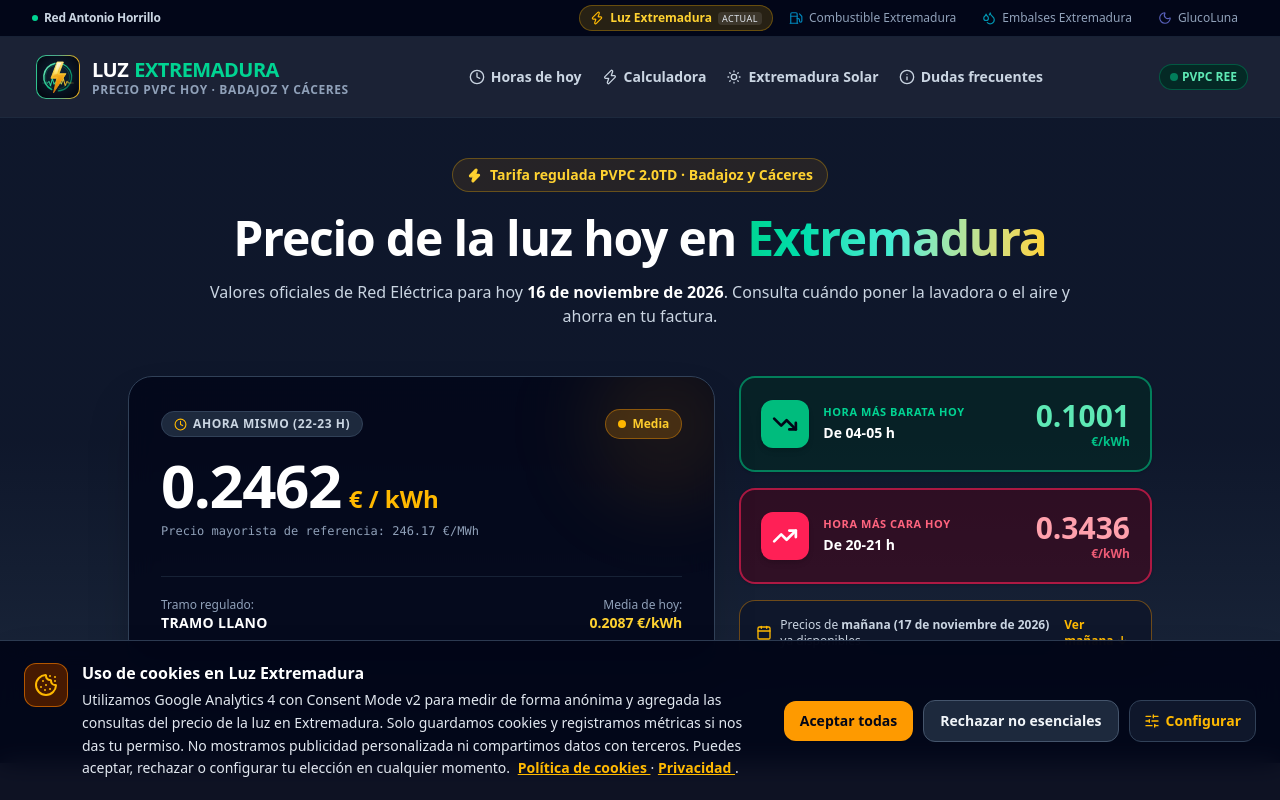
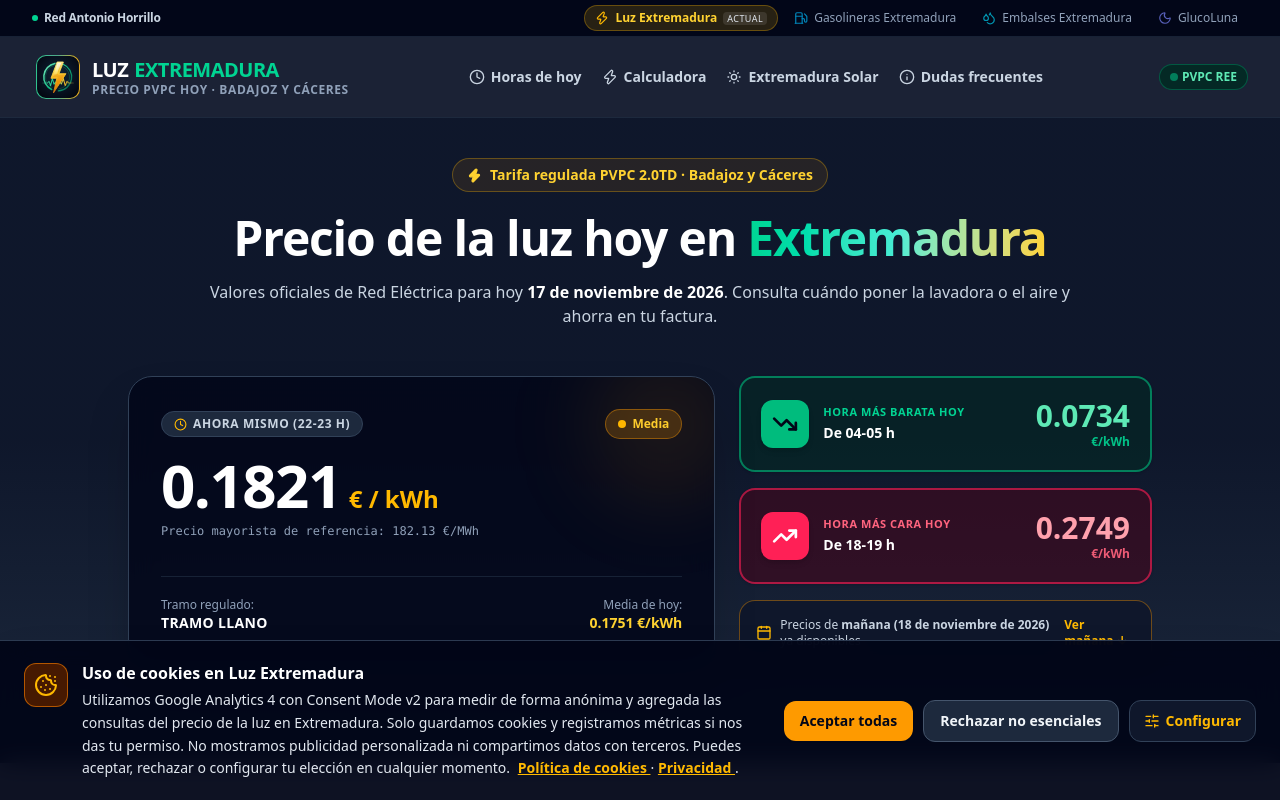
Before and after one commit to antoniohh/LuzExtremadura, an Astro site: page / in a window 1280 px wide. Shown: the top 800 px of the page. Built offline with nearby package versions, Linux system fonts and the light colour scheme; Astro itself is replaced by a stand-in of ours.

Commit message:
chore(release): v1.3.1 - actualizar dominio y enlace de gasolinerasextremadura.es

```diff
--- a/AGENTS.md
+++ b/AGENTS.md
@@ -49,5 +49,5 @@ Este documento define las reglas operativas, de arquitectura y de publicación d
 
 ## 5. Ecosistema de Red y Enlazado Inter-Dominio
 
-- **Componente `NetworkBar.astro`:** Barra superior unificada de 36px que enlaza los proyectos del ecosistema (*Luz*, *Combustible*, *Embalses*, *GlucoLuna* y `antoniohorrillo.com`). Debe mantenerse 100% responsiva (scroll horizontal táctil en viewport móvil sin alterar la altura del viewport ni provocar desbordamientos horizontales).
+- **Componente `NetworkBar.astro`:** Barra superior unificada de 36px que enlaza los proyectos del ecosistema (*Luz*, *Gasolineras*, *Embalses*, *GlucoLuna* y `antoniohorrillo.com`). Debe mantenerse 100% responsiva (scroll horizontal táctil en viewport móvil sin alterar la altura del viewport ni provocar desbordamientos horizontales).
 - **Enlazado en `Footer.astro`:** Columna dedicada a la Red de Proyectos con enlaces semánticos y textos de ancla descriptivos (*anchor text* SEO) para la transmisión limpia de autoridad de dominio (*link equity*).
--- a/docs/sesion-desarrollo.md
+++ b/docs/sesion-desarrollo.md
@@ -84,3 +84,6 @@ El proyecto nace con el propósito de trasladar el modelo de éxito, rendimiento
 - Migración de configuración canónica al dominio propio `https://luzextremadura.es` (`public/CNAME`, `astro.config.mjs`, `src/lib/site.ts`, `NetworkBar.astro`, `robots.txt`, `sitemap.xml` y `scripts/actualizar_precios_luz.mjs`).
 - Creación e integración del bloque legal y de contacto completo: `/aviso-legal/`, `/privacidad/`, `/cookies/` y `/contacto/` con correo oficial `info@antoniohorrillo.com`.
 - Documentación detallada en [`docs/migracion-dominio-y-paginas-legales.md`](migracion-dominio-y-paginas-legales.md).
+
+### 3.9. Versión 1.3.1 (2026-11-17) — Sincronización del Dominio `gasolinerasextremadura.es`
+- Actualización del enlace y denominación de *Gasolineras Extremadura* (`https://gasolinerasextremadura.es/`) en `src/components/NetworkBar.astro`, `src/components/Footer.astro` y `src/pages/aviso-legal.astro`.
--- a/package.json
+++ b/package.json
@@ -1,7 +1,7 @@
 {
   "name": "luz-extremadura",
   "type": "module",
-  "version": "1.3.0",
+  "version": "1.3.1",
   "private": true,
   "scripts": {
     "dev": "astro dev",
--- a/public/datos/precios_luz_hoy.json
+++ b/public/datos/precios_luz_hoy.json
@@ -1,249 +1,9 @@
 {
-  "generadoEl": "2026-11-16T19:42:19.346Z",
+  "generadoEl": "2026-11-17T21:16:56.327Z",
   "fuente": "Red Eléctrica de España (REE / e·sios)",
   "hoy": {
-    "fecha": "2026-11-16",
-    "actualizado": "2026-11-16T19:42:18.857Z",
-    "estadisticas": {
-      "precioMinimo": {
-        "kwh": 0.10006,
-        "centimos": 10.01,
-        "hora": 4,
-        "rango": "04-05"
-      },
-      "precioMaximo": {
-        "kwh": 0.34359,
-        "centimos": 34.36,
-        "hora": 20,
-        "rango": "20-21"
-      },
-      "precioMedio": {
-        "kwh": 0.20875,
-        "centimos": 20.87
-      }
-    },
-    "horas": [
-      {
-        "hora": 0,
-        "rango": "00-01",
-        "precioMwh": 169.25,
-        "precioKwh": 0.16925,
-        "precioCentimos": 16.93,
-        "tramo": "valle",
-        "nivel": "barato"
-      },
-      {
-        "hora": 1,
-        "rango": "01-02",
-        "precioMwh": 148.67,
-        "precioKwh": 0.14867,
-        "precioCentimos": 14.87,
-        "tramo": "valle",
-        "nivel": "barato"
-      },
-      {
-        "hora": 2,
-        "rango": "02-03",
-        "precioMwh": 109.61,
-        "precioKwh": 0.10961,
-        "precioCentimos": 10.96,
-        "tramo": "valle",
-        "nivel": "barato"
-      },
-      {
-        "hora": 3,
-        "rango": "03-04",
-        "precioMwh": 100.49,
-        "precioKwh": 0.10049,
-        "precioCentimos": 10.05,
-        "tramo": "valle",
-        "nivel": "barato"
-      },
-      {
-        "hora": 4,
-        "rango": "04-05",
-        "precioMwh": 100.06,
-        "precioKwh": 0.10006,
-        "precioCentimos": 10.01,
-        "tramo": "valle",
-        "nivel": "barato"
-      },
-      {
-        "hora": 5,
-        "rango": "05-06",
-        "precioMwh": 139.35,
-        "precioKwh": 0.13935,
-        "precioCentimos": 13.94,
-        "tramo": "valle",
-        "nivel": "barato"
-      },
-      {
-        "hora": 6,
-        "rango": "06-07",
-        "precioMwh": 186.91,
-        "precioKwh": 0.18691,
-        "precioCentimos": 18.69,
-        "tramo": "valle",
-        "nivel": "medio"
-      },
-      {
-        "hora": 7,
-        "rango": "07-08",
-        "precioMwh": 205.94,
-        "precioKwh": 0.20594,
-        "precioCentimos": 20.59,
-        "tramo": "valle",
-        "nivel": "medio"
-      },
-      {
-        "hora": 8,
-        "rango": "08-09",
-        "precioMwh": 252.47,
-        "precioKwh": 0.25247,
-        "precioCentimos": 25.25,
-        "tramo": "llano",
-        "nivel": "medio"
-      },
-      {
-        "hora": 9,
-        "rango": "09-10",
-        "precioMwh": 216.41,
-        "precioKwh": 0.21641,
-        "precioCentimos": 21.64,
-        "tramo": "llano",
-        "nivel": "medio"
-      },
-      {
-        "hora": 10,
-        "rango": "10-11",
-        "precioMwh": 244.47,
-        "precioKwh": 0.24447,
-        "precioCentimos": 24.45,
-        "tramo": "punta",
-        "nivel": "medio"
-      },
-      {
-        "hora": 11,
-        "rango": "11-12",
-        "precioMwh": 214.06,
-        "precioKwh": 0.21406,
-        "precioCentimos": 21.41,
-        "tramo": "punta",
-        "nivel": "medio"
-      },
-      {
-        "hora": 12,
-        "rango": "12-13",
-        "precioMwh": 195.43,
-        "precioKwh": 0.19543,
-        "precioCentimos": 19.54,
-        "tramo": "punta",
-        "nivel": "medio"
-      },
-      {
-        "hora": 13,
-        "rango": "13-14",
-        "precioMwh": 188.87,
-        "precioKwh": 0.18887,
-        "precioCentimos": 18.89,
-        "tramo": "punta",
-        "nivel": "medio"
-      },
-      {
-        "hora": 14,
-        "rango": "14-15",
-        "precioMwh": 120.41,
-        "precioKwh": 0.12041,
-        "precioCentimos": 12.04,
-        "tramo": "llano",
-        "nivel": "barato"
-      },
-      {
-        "hora": 15,
-        "rango": "15-16",
-        "precioMwh": 142.88,
-        "precioKwh": 0.14288,
-        "precioCentimos": 14.29,
-        "tramo": "llano",
-        "nivel": "barato"
-      },
-      {
-        "hora": 16,
-        "rango": "16-17",
-        "precioMwh": 194.45,
-        "precioKwh": 0.19445,
-        "precioCentimos": 19.44,
-        "tramo": "llano",
-        "nivel": "medio"
-      },
-      {
-        "hora": 17,
-        "rango": "17-18",
-        "precioMwh": 257.31,
-        "precioKwh": 0.25731,
-        "precioCentimos": 25.73,
-        "tramo": "llano",
-        "nivel": "medio"
-      },
-      {
-        "hora": 18,
-        "rango": "18-19",
-        "precioMwh": 339.06,
-        "precioKwh": 0.33906,
-        "precioCentimos": 33.91,
-        "tramo": "punta",
-        "nivel": "caro"
-      },
-      {
-        "hora": 19,
-        "rango": "19-20",
-        "precioMwh": 340.23,
-        "precioKwh": 0.34023,
-        "precioCentimos": 34.02,
-        "tramo": "punta",
-        "nivel": "caro"
-      },
-      {
-        "hora": 20,
-        "rango": "20-21",
-        "precioMwh": 343.59,
-        "precioKwh": 0.34359,
-        "precioCentimos": 34.36,
-        "tramo": "punta",
-        "nivel": "caro"
-      },
-      {
-        "hora": 21,
-        "rango": "21-22",
-        "precioMwh": 333.89,
-        "precioKwh": 0.33389,
-        "precioCentimos": 33.39,
-        "tramo": "punta",
-        "nivel": "caro"
-      },
-      {
-        "hora": 22,
-        "rango": "22-23",
-        "precioMwh": 246.17,
-        "precioKwh": 0.24617,
-        "precioCentimos": 24.62,
-        "tramo": "llano",
-        "nivel": "medio"
-      },
-      {
-        "hora": 23,
-        "rango": "23-24",
-        "precioMwh": 219.9,
-        "precioKwh": 0.2199,
-        "precioCentimos": 21.99,
-        "tramo": "llano",
-        "nivel": "medio"
-      }
-    ]
-  },
-  "manana": {
     "fecha": "2026-11-17",
-    "actualizado": "2026-11-16T19:42:19.346Z",
+    "actualizado": "2026-11-17T21:16:55.852Z",
     "estadisticas": {
       "precioMinimo": {
         "kwh": 0.07339,
@@ -480,5 +240,245 @@
         "nivel": "barato"
       }
     ]
+  },
+  "manana": {
+    "fecha": "2026-11-18",
+    "actualizado": "2026-11-17T21:16:56.327Z",
+    "estadisticas": {
+      "precioMinimo": {
+        "kwh": 0.07395,
+        "centimos": 7.4,
+        "hora": 5,
+        "rango": "05-06"
+      },
+      "precioMaximo": {
+        "kwh": 0.31817,
+        "centimos": 31.82,
+        "hora": 20,
+        "rango": "20-21"
+      },
+      "precioMedio": {
+        "kwh": 0.1655,
+        "centimos": 16.55
+      }
+    },
+    "horas": [
+      {
+        "hora": 0,
+        "rango": "00-01",
+        "precioMwh": 79.55,
+        "precioKwh": 0.07955,
+        "precioCentimos": 7.95,
+        "tramo": "valle",
+        "nivel": "barato"
+      },
+      {
+        "hora": 1,
+        "rango": "01-02",
+        "precioMwh": 74.99,
+        "precioKwh": 0.07499,
+        "precioCentimos": 7.5,
+        "tramo": "valle",
+        "nivel": "barato"
+      },
+      {
+        "hora": 2,
+        "rango": "02-03",
+        "precioMwh": 74.99,
+        "precioKwh": 0.07499,
+        "precioCentimos": 7.5,
+        "tramo": "valle",
+        "nivel": "barato"
+      },
+      {
+        "hora": 3,
+        "rango": "03-04",
+        "precioMwh": 75.22,
+        "precioKwh": 0.07522,
+        "precioCentimos": 7.52,
+        "tramo": "valle",
+        "nivel": "barato"
+      },
+      {
+        "hora": 4,
+        "rango": "04-05",
+        "precioMwh": 75.13,
+        "precioKwh": 0.07513,
+        "precioCentimos": 7.51,
+        "tramo": "valle",
+        "nivel": "barato"
+      },
+      {
+        "hora": 5,
+        "rango": "05-06",
+        "precioMwh": 73.95,
+        "precioKwh": 0.07395,
+        "precioCentimos": 7.4,
+        "tramo": "valle",
+        "nivel": "barato"
+      },
+      {
+        "hora": 6,
+        "rango": "06-07",
+        "precioMwh": 100.18,
+        "precioKwh": 0.10018,
+        "precioCentimos": 10.02,
+        "tramo": "valle",
+        "nivel": "barato"
+      },
+      {
+        "hora": 7,
+        "rango": "07-08",
+        "precioMwh": 136.99,
+        "precioKwh": 0.13699,
+        "precioCentimos": 13.7,
+        "tramo": "valle",
+        "nivel": "barato"
+      },
+      {
+        "hora": 8,
+        "rango": "08-09",
+        "precioMwh": 164.82,
+        "precioKwh": 0.16482,
+        "precioCentimos": 16.48,
+        "tramo": "llano",
+        "nivel": "medio"
+      },
+      {
+        "hora": 9,
+        "rango": "09-10",
+        "precioMwh": 155.09,
+        "precioKwh": 0.15509,
+        "precioCentimos": 15.51,
+        "tramo": "llano",
+        "nivel": "medio"
+      },
+      {
+        "hora": 10,
+        "rango": "10-11",
+        "precioMwh": 197.06,
+        "precioKwh": 0.19706,
+        "precioCentimos": 19.71,
+        "tramo": "punta",
+        "nivel": "medio"
+      },
+      {
+        "hora": 11,
+        "rango": "11-12",
+        "precioMwh": 184.06,
+        "precioKwh": 0.18406,
+        "precioCentimos": 18.41,
+        "tramo": "punta",
+        "nivel": "medio"
+      },
+      {
+        "hora": 12,
+        "rango": "12-13",
+        "precioMwh": 181.03,
+        "precioKwh": 0.18103,
+        "precioCentimos": 18.1,
+        "tramo": "punta",
+        "nivel": "medio"
+      },
+      {
+        "hora": 13,
+        "rango": "13-14",
+        "precioMwh": 171.66,
+        "precioKwh": 0.17166,
+        "precioCentimos": 17.17,
+        "tramo": "punta",
+        "nivel": "medio"
+      },
+      {
+        "hora": 14,
+        "rango": "14-15",
+        "precioMwh": 122.34,
+        "precioKwh": 0.12234,
+        "precioCentimos": 12.23,
+        "tramo": "llano",
+        "nivel": "barato"
+      },
+      {
+        "hora": 15,
+        "rango": "15-16",
+        "precioMwh": 145.74,
+        "precioKwh": 0.14574,
+        "precioCentimos": 14.57,
+        "tramo": "llano",
+        "nivel": "barato"
+      },
+      {
+        "hora": 16,
+        "rango": "16-17",
+        "precioMwh": 176.4,
+        "precioKwh": 0.1764,
+        "precioCentimos": 17.64,
+        "tramo": "llano",
+        "nivel": "medio"
+      },
+      {
+        "hora": 17,
+        "rango": "17-18",
+        "precioMwh": 214.57,
+        "precioKwh": 0.21457,
+        "precioCentimos": 21.46,
+        "tramo": "llano",
+        "nivel": "medio"
+      },
+      {
+        "hora": 18,
+        "rango": "18-19",
+        "precioMwh": 290.66,
+        "precioKwh": 0.29066,
+        "precioCentimos": 29.07,
+        "tramo": "punta",
+        "nivel": "caro"
+      },
+      {
+        "hora": 19,
+        "rango": "19-20",
+        "precioMwh": 293.79,
+        "precioKwh": 0.29379,
+        "precioCentimos": 29.38,
+        "tramo": "punta",
+        "nivel": "caro"
+      },
+      {
+        "hora": 20,
+        "rango": "20-21",
+        "precioMwh": 318.17,
+        "precioKwh": 0.31817,
+        "precioCentimos": 31.82,
+        "tramo": "punta",
+        "nivel": "caro"
+      },
+      {
+        "hora": 21,
+        "rango": "21-22",
+        "precioMwh": 303.53,
+        "precioKwh": 0.30353,
+        "precioCentimos": 30.35,
+        "tramo": "punta",
+        "nivel": "caro"
+      },
+      {
+        "hora": 22,
+        "rango": "22-23",
+        "precioMwh": 196.88,
+        "precioKwh": 0.19688,
+        "precioCentimos": 19.69,
+        "tramo": "llano",
+        "nivel": "medio"
+      },
+      {
+        "hora": 23,
+        "rango": "23-24",
+        "precioMwh": 165.08,
+        "precioKwh": 0.16508,
+        "precioCentimos": 16.51,
+        "tramo": "llano",
+        "nivel": "medio"
+      }
+    ]
   }
 }
--- a/public/sitemap.xml
+++ b/public/sitemap.xml
@@ -2,7 +2,7 @@
 <urlset xmlns="http://www.sitemaps.org/schemas/sitemap/0.9">
   <url>
     <loc>https://luzextremadura.es/</loc>
-    <lastmod>2026-11-16</lastmod>
+    <lastmod>2026-11-17</lastmod>
     <changefreq>hourly</changefreq>
     <priority>1.0</priority>
   </url>
--- a/src/components/Footer.astro
+++ b/src/components/Footer.astro
@@ -52,12 +52,12 @@ const year = new Date().getFullYear();
         <ul class="space-y-2.5 text-xs sm:text-sm">
           <li>
             <a
-              href="https://combustible.antoniohorrillo.com/"
+              href="https://gasolinerasextremadura.es/"
               class="text-slate-300 hover:text-sky-300 transition-colors inline-flex items-center gap-1.5"
               title="Gasolineras más baratas de Extremadura hoy"
             >
               <span class="text-sky-400">⛽</span>
-              <span>Combustible Extremadura</span>
+              <span>Gasolineras Extremadura</span>
             </a>
             <span class="block text-[11px] text-slate-500 pl-5">Gasolina 95 y diésel diarios</span>
           </li>
--- a/src/components/NetworkBar.astro
+++ b/src/components/NetworkBar.astro
@@ -20,9 +20,9 @@ const projects = [
   },
   {
     id: "combustible",
-    name: "Combustible Extremadura",
-    shortName: "Combustible",
-    url: "https://combustible.antoniohorrillo.com/",
+    name: "Gasolineras Extremadura",
+    shortName: "Gasolineras",
+    url: "https://gasolinerasextremadura.es/",
     title: "Gasolineras más baratas de Extremadura hoy",
     icon: Fuel,
     color: "text-sky-400",
--- a/src/pages/aviso-legal.astro
+++ b/src/pages/aviso-legal.astro
@@ -160,7 +160,7 @@ import { withBase, SITE, SITE_DOMAIN, AUTHOR_NAME, AUTHOR_URL, AUTHOR_EMAIL } fr
           6. Enlaces externos
         </h2>
         <p>
-          El Portal puede incluir enlaces hacia otros sitios web propios de la red de proyectos abiertos de {AUTHOR_NAME} (como <em>Combustible Extremadura</em>, <em>Embalses Extremadura</em> o <em>GlucoLuna</em>) o hacia fuentes institucionales externas. Respecto a los sitios de terceros ajenos al titular, no se ejerce control alguno sobre sus contenidos ni políticas, por lo que no se asume responsabilidad sobre los mismos.
+          El Portal puede incluir enlaces hacia otros sitios web propios de la red de proyectos abiertos de {AUTHOR_NAME} (como <em>Gasolineras Extremadura</em>, <em>Embalses Extremadura</em> o <em>GlucoLuna</em>) o hacia fuentes institucionales externas. Respecto a los sitios de terceros ajenos al titular, no se ejerce control alguno sobre sus contenidos ni políticas, por lo que no se asume responsabilidad sobre los mismos.
         </p>
       </section>
 
```
Also changed, not shown: CHANGELOG.md, README.md, release/RELEASE_NOTES_v1.3.1.md (added), 3 other files.
